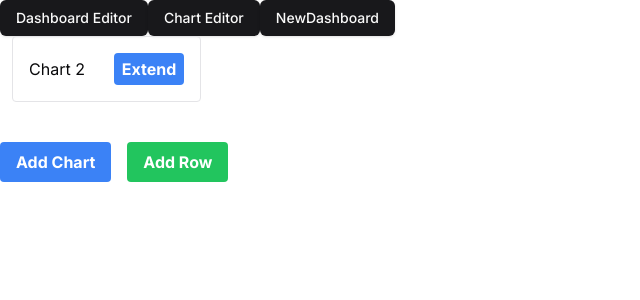
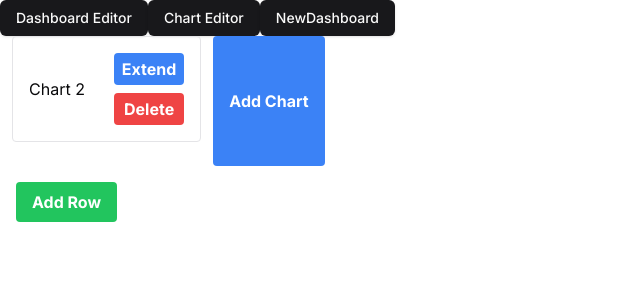
Before and after one commit to cyberjungle-io/subconnect-poc, a Next.js app: page / in a window 1280 px wide. Both pictures are taken after a click on the button "NewDashboard". Shown: the top 300 px of the page, without its empty margins (0-640 px from the left). Built offline with nearby package versions, Linux system fonts and the light colour scheme.

Commit message:
Added  shrink and delete functions

```diff
--- a/src/app/newDashboard.jsx
+++ b/src/app/newDashboard.jsx
@@ -90,9 +90,6 @@ const NewDashboard = () => {
   const addChart = (event) => {
     console.log("Adding chart..."); // Diagnostic log
 
-
-
-
     const currentRows = rows;
     console.log("Current rows before adding:", currentRows); // Log current state before adding
     const newRows = [...currentRows];
@@ -114,9 +111,6 @@ const NewDashboard = () => {
     console.log("New rows after adding:", newRows); // Log new state after adding
     setRows(newRows);
 
-
-
-
     console.log("Chart added."); // Diagnostic log
   };
 
@@ -133,7 +127,7 @@ const NewDashboard = () => {
           return {
             ...row,
             charts: row.charts.map((chart) => {
-              if (chart.id === chartId && chart.colSpan < 10) {
+              if (chart.id === chartId && chart.colSpan < 12) {
                 const newColSpan = chart.colSpan + 2;
                 return { ...chart, colSpan: newColSpan };
               }
@@ -145,7 +139,48 @@ const NewDashboard = () => {
       });
     });
   };
+  const addChartToRow = (rowId) => {
+    const newRows = rows.map((row) => {
+      if (row.id === rowId) {
+        const totalColSpan = row.charts.reduce((sum, chart) => sum + chart.colSpan, 0);
+        if (totalColSpan + 2 <= 12) {
+          return { ...row, charts: [...row.charts, { id: uniqueId(), colSpan: 2 }] };
+        }
+      }
+      return row;
+    });
+    setRows(newRows);
+  };
 
+  const shrinkChart = (rowId, chartId) => {
+    setRows(currentRows => currentRows.map(row => {
+      if (row.id === rowId) {
+        return {
+          ...row,
+          charts: row.charts.map(chart => {
+            if (chart.id === chartId && chart.colSpan > 2) {
+              return { ...chart, colSpan: chart.colSpan - 2 };
+            }
+            return chart;
+          }),
+        };
+      }
+      return row;
+    }));
+  };
+
+
+  const deleteChart = (rowId, chartId) => {
+    setRows(currentRows => currentRows.map(row => {
+      if (row.id === rowId) {
+        return {
+          ...row,
+          charts: row.charts.filter(chart => chart.id !== chartId),
+        };
+      }
+      return row;
+    }));
+  };
   return (
     <DragDropContext onDragEnd={onDragEnd}>
       {rows.map((row, rowIndex) => (
@@ -177,29 +212,50 @@ const NewDashboard = () => {
                     >
                       <div className="border rounded flex justify-between items-center p-4 w-full">
                         <span>Chart {chart.id}</span>
+                        <div className="flex flex-col space-y-2">
+            {chart.colSpan < 12 && (
               <button
                 onClick={() => extendChart(row.id, chart.id)}
                 className="bg-blue-500 hover:bg-blue-700 text-white font-bold py-1 px-2 rounded"
               >
                 Extend
               </button>
+            )}
+            {chart.colSpan > 2 && (
+              <button
+                onClick={() => shrinkChart(row.id, chart.id)}
+                className="bg-yellow-500 hover:bg-yellow-700 text-white font-bold py-1 px-2 rounded"
+              >
+                Shrink
+              </button>
+            )}
+            <button
+              onClick={() => deleteChart(row.id, chart.id)}
+              className="bg-red-500 hover:bg-red-700 text-white font-bold py-1 px-2 rounded"
+            >
+              Delete
+            </button>
+          </div>
                       </div>
                     </div>
                   )}
                 </Draggable>
               ))}
+              {row.charts.reduce((sum, chart) => sum + chart.colSpan, 0) <= 10 && (
+              <button
+                onClick={() => addChartToRow(row.id)} // Modify this function to add a chart to the specific row
+                type="button"
+                className="bg-blue-500 hover:bg-blue-700 text-white font-bold py-2 px-4 rounded"
+              >
+                Add Chart
+              </button>
+            )}
               {provided.placeholder}
             </div>
           )}
         </Droppable>
       ))}
-      <button
-        onClick={(event) => addChart(event)}
-        type="button"
-        className="bg-blue-500 hover:bg-blue-700 text-white font-bold py-2 px-4 rounded"
-      >
-        Add Chart
-      </button>
+
 
       <button
         onClick={addRow}
```
Lines whose indentation alone changed are shown as unchanged.
